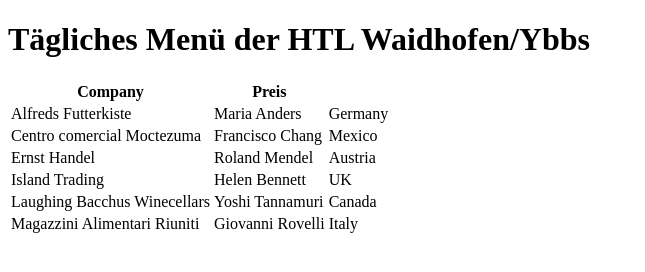
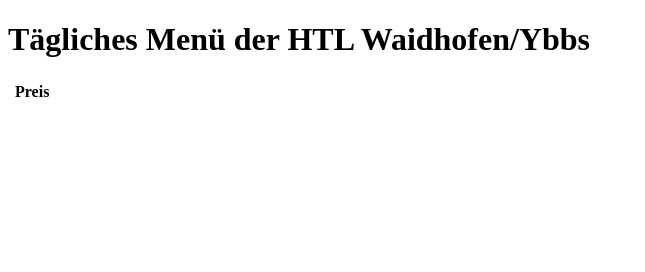
Before and after one commit to GrurlStefan/Statische-Website-ITP, a plain HTML site: page dailymenu.html in a window 1280 px wide. Shown: the whole page, without its empty margins (0-645 px from the left). Drawn offline with Linux system fonts and the light colour scheme.

```diff
--- a/dailymenu.html
+++ b/dailymenu.html
@@ -11,38 +11,38 @@
   <h1>Tägliches Menü der HTL Waidhofen/Ybbs</h1>
   <table>
     <tr>
-      <th>Company</th>
+      <th></th>
       <th>Preis</th>
     </tr>
     <tr>
-      <td>Alfreds Futterkiste</td>
-      <td>Maria Anders</td>
-      <td>Germany</td>
+      <td></td>
+      <td></td>
+      <td></td>
     </tr>
     <tr>
-      <td>Centro comercial Moctezuma</td>
-      <td>Francisco Chang</td>
-      <td>Mexico</td>
+      <td></td>
+      <td></td>
+      <td></td>
     </tr>
     <tr>
-      <td>Ernst Handel</td>
-      <td>Roland Mendel</td>
-      <td>Austria</td>
+      <td></td>
+      <td></td>
+      <td></td>
     </tr>
     <tr>
-      <td>Island Trading</td>
-      <td>Helen Bennett</td>
-      <td>UK</td>
+      <td></td>
+      <td></td>
+      <td></td>
     </tr>
     <tr>
-      <td>Laughing Bacchus Winecellars</td>
-      <td>Yoshi Tannamuri</td>
-      <td>Canada</td>
+      <td></td>
+      <td></td>
+      <td></td>
     </tr>
     <tr>
-      <td>Magazzini Alimentari Riuniti</td>
-      <td>Giovanni Rovelli</td>
-      <td>Italy</td>
+      <td></td>
+      <td></td>
+      <td></td>
     </tr>
   </table>
 
```
Also changed, not shown: kontakt.html (added, +21 -0 lines).
